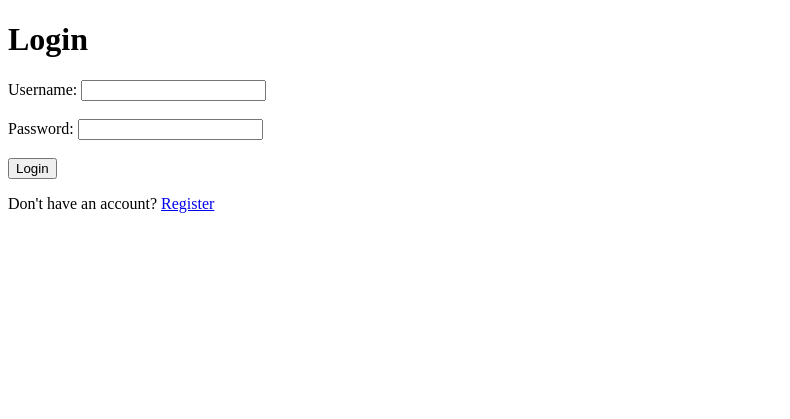
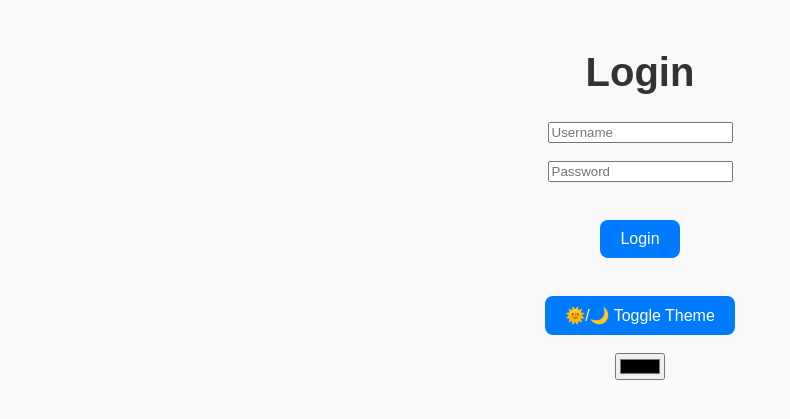
Before and after one commit to shahdgvmvl/gOo-Shop, a Flask app: page /login in a window 1280 px wide. Shown: the top 419 px of the page, without its empty margins (0-790 px from the left). Run offline with Flask 3, Linux system fonts and the light colour scheme.

Commit message:
Update login.html

```diff
--- a/templates/templates/templates/templates/login.html
+++ b/templates/templates/templates/templates/login.html
@@ -1,20 +1,31 @@
 <!DOCTYPE html>
-<html lang="en">
+<html>
 <head>
     <meta charset="UTF-8">
     <title>Login</title>
+    <link rel="stylesheet" href="{{ url_for('static', filename='style.css') }}">
+    <script>
+        function toggleTheme() {
+            document.body.classList.toggle('dark-mode');
+            document.body.classList.toggle('light-mode');
+        }
+
+        function changeButtonColor(color) {
+            document.getElementById("mainBtn").style.backgroundColor = color;
+        }
+    </script>
 </head>
-<body>
+<body class="light-mode">
     <h1>Login</h1>
     <form method="POST">
-        <label>Username:</label>
-        <input type="text" name="username" required><br><br>
+        <input type="text" name="username" placeholder="Username" required><br><br>
+        <input type="password" name="password" placeholder="Password" required><br><br>
+        <button id="mainBtn" type="submit">Login</button>
+    </form>
 
-        <label>Password:</label>
-        <input type="password" name="password" required><br><br>
-
-        <button type="submit">Login</button>
-    </form>
-    <p>Don't have an account? <a href="/register">Register</a></p>
+    <br>
+    <button onclick="toggleTheme()">🌞/🌙 Toggle Theme</button>
+    <br><br>
+    <input type="color" onchange="changeButtonColor(this.value)">
 </body>
 </html>
```
